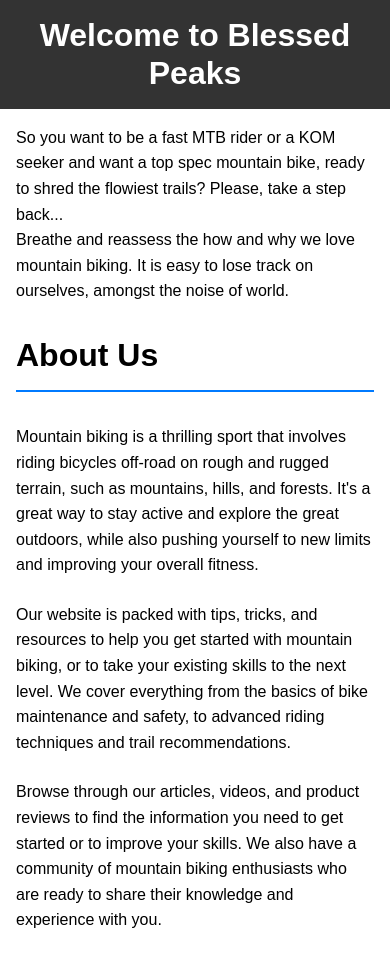
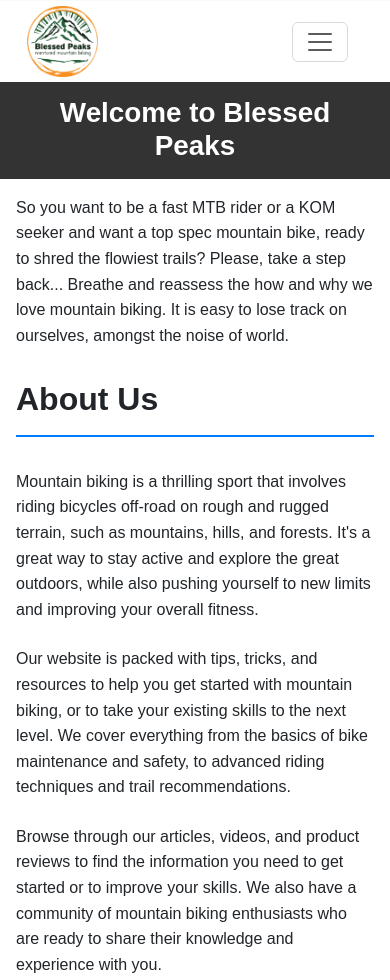
Before and after one commit to andrea-delpopolo/blessedpeaksgr, a plain HTML site: page index.html in a window 390 px wide. Shown: the top 980 px of the page. Drawn offline with nearby package versions, Linux system fonts and the light colour scheme.

Commit message:
add nav bar, style it and make it responsive

```diff
--- a/index.html
+++ b/index.html
@@ -1,94 +1,128 @@
 <!DOCTYPE html>
 <html>
     <head>
+        <meta charset="utf-8" />
+        <meta name="viewport" content="width=device-width, initial-scale=1" />
         <title>Blessed Peaks</title>
-    <style>
-        /* Global Styles */
-        body {
-          font-family: Arial, sans-serif;
-          font-size: 16px;
-          line-height: 1.6;
-          margin: 0;
-          padding: 0;
-        }
-        a {
-          color: #007aff;
-          text-decoration: none;
-        }
-        h1, h2, h3, h4, h5, h6 {
-          font-weight: bold;
-          line-height: 1.2;
-          margin: 0;
-          padding: 0;
-        }
-        p {
-          margin-bottom: 1.5em;
-        }
-        ul {
-          list-style: none;
-          margin: 0;
-          padding: 0;
-        }
-        /* Header Styles */
-        header {
-          background-color: #333;
-          color: #fff;
-          padding: 1em;
-          text-align: center;
-        }
-        /* Main Styles */
-        main {
-          max-width: 800px;
-          margin: 0 auto;
-          padding: 1em;
-        }
-        section {
-          margin-bottom: 2em;
-        }
-        h2 {
-          border-bottom: 2px solid #007aff;
-          font-size: 2em;
-          margin-bottom: 1em;
-          padding-bottom: 0.5em;
-        }
-        /* Footer Styles */
-        footer {
-          background-color: #f2f2f2;
-          border-top: 1px solid #ccc;
-          color: #333;
-          padding: 1em;
-          text-align: center;
-        }
-      </style>
+        <link
+            href="https://cdn.jsdelivr.net/npm/bootstrap@5.3.0-alpha3/dist/css/bootstrap.min.css"
+            rel="stylesheet"
+            integrity="sha384-KK94CHFLLe+nY2dmCWGMq91rCGa5gtU4mk92HdvYe+M/SXH301p5ILy+dN9+nJOZ"
+            crossorigin="anonymous"
+        />
+        <link rel="preconnect" href="https://fonts.googleapis.com" />
+        <link rel="preconnect" href="https://fonts.gstatic.com" crossorigin />
+        <link
+            href="https://fonts.googleapis.com/css2?family=Khand:wght@400;600;700&family=Roboto:wght@300;400&display=swap"
+            rel="stylesheet"
+        />
+        <link rel="stylesheet" href="style.css" />
     </head>
     <body>
+        <nav class="navbar navbar-expand-lg bg-body-tertiary">
+            <div class="container-fluid">
+                <a class="navbar-brand" href="#">
+                    <img src="images/logo.jpg" />
+                </a>
+                <button
+                    class="navbar-toggler"
+                    type="button"
+                    data-bs-toggle="collapse"
+                    data-bs-target="#navbarNav"
+                    aria-controls="navbarNav"
+                    aria-expanded="false"
+                    aria-label="Toggle navigation"
+                >
+                    <span class="navbar-toggler-icon"></span>
+                </button>
+                <div class="collapse navbar-collapse" id="navbarNav">
+                    <ul class="navbar-nav">
+                        <li class="nav-item">
+                            <a class="nav-link" aria-current="page" href="#"
+                                >Home</a
+                            >
+                        </li>
+                        <li class="nav-item">
+                            <a class="nav-link" href="#">Cycling training</a>
+                        </li>
+                        <li class="nav-item">
+                            <a class="nav-link" href="#">Guiding services</a>
+                        </li>
+                        <li class="nav-item">
+                            <a class="nav-link">Trail creation</a>
+                        </li>
+                    </ul>
+                </div>
+            </div>
+        </nav>
         <header>
             <h1>Welcome to Blessed Peaks</h1>
         </header>
         <main>
             <section>
-            So you want to be  a fast MTB rider or a KOM seeker and want a top spec mountain bike, ready to shred the flowiest trails?
-Please,  take a step back...</br>
-Breathe and reassess the how and why we love  mountain biking.
-It is easy to lose track on ourselves, amongst the noise of world.
+                So you want to be a fast MTB rider or a KOM seeker and want a
+                top spec mountain bike, ready to shred the flowiest trails?
+                Please, take a step back... Breathe and reassess the how and why
+                we love mountain biking. It is easy to lose track on ourselves,
+                amongst the noise of world.
             </section>
             <section>
                 <h2>About Us</h2>
-        <p>Mountain biking is a thrilling sport that involves riding bicycles off-road on rough and rugged terrain, such as mountains, hills, and forests. It's a great way to stay active and explore the great outdoors, while also pushing yourself to new limits and improving your overall fitness.</p>
-        <p>Our website is packed with tips, tricks, and resources to help you get started with mountain biking, or to take your existing skills to the next level. We cover everything from the basics of bike maintenance and safety, to advanced riding techniques and trail recommendations.</p>
-        <p>Browse through our articles, videos, and product reviews to find the information you need to get started or to improve your skills. We also have a community of mountain biking enthusiasts who are ready to share their knowledge and experience with you.</p>
+                <p>
+                    Mountain biking is a thrilling sport that involves riding
+                    bicycles off-road on rough and rugged terrain, such as
+                    mountains, hills, and forests. It's a great way to stay
+                    active and explore the great outdoors, while also pushing
+                    yourself to new limits and improving your overall fitness.
+                </p>
+                <p>
+                    Our website is packed with tips, tricks, and resources to
+                    help you get started with mountain biking, or to take your
+                    existing skills to the next level. We cover everything from
+                    the basics of bike maintenance and safety, to advanced
+                    riding techniques and trail recommendations.
+                </p>
+                <p>
+                    Browse through our articles, videos, and product reviews to
+                    find the information you need to get started or to improve
+                    your skills. We also have a community of mountain biking
+                    enthusiasts who are ready to share their knowledge and
+                    experience with you.
+                </p>
             </section>
         </main>
         <footer>
             <section>
                 <h2>Contact Us</h2>
-        <p>We're always happy to hear from fellow mountain biking enthusiasts! If you have any questions, feedback, or suggestions, please don't hesitate to get in touch with us.</p>
+                <p>
+                    We're always happy to hear from fellow mountain biking
+                    enthusiasts! If you have any questions, feedback, or
+                    suggestions, please don't hesitate to get in touch with us.
+                </p>
                 <ul>
-          <li>Email: <a href="mailto:blessedpeaks@gmail.com">blessedpeaks@gmail.com</a></li>
+                    <li>
+                        Email:
+                        <a href="mailto:blessedpeaks@gmail.com"
+                            >blessedpeaks@gmail.com</a
+                        >
+                    </li>
                     <li>Phone: +30 6974255534</li>
-          <li>Social Media: <a href="https://www.facebook.com/BlessedPeaks">Facebook</a>, <a href="https://www.instagram.com/blessedpeaks/">Instagram</a></li>
+                    <li>
+                        Social Media:
+                        <a href="https://www.facebook.com/BlessedPeaks"
+                            >Facebook</a
+                        >,
+                        <a href="https://www.instagram.com/blessedpeaks/"
+                            >Instagram</a
+                        >
+                    </li>
                 </ul>
             </section>
         </footer>
+        <script
+            src="https://cdn.jsdelivr.net/npm/bootstrap@5.3.0-alpha3/dist/js/bootstrap.bundle.min.js"
+            integrity="sha384-ENjdO4Dr2bkBIFxQpeoTz1HIcje39Wm4jDKdf19U8gI4ddQ3GYNS7NTKfAdVQSZe"
+            crossorigin="anonymous"
+        ></script>
     </body>
 </html>
--- /dev/null
+++ b/style.css
@@ -0,0 +1,102 @@
+:root {
+    --primary-color: #122a17;
+    --secondary-color: #215c35;
+    --styling-color: #f7911e;
+    --heading-font-family: "Khand", sans-serif;
+    --default-font-family: "Roboto", sans-serif;
+}
+
+/* Nav */
+img {
+    width: 110px;
+    margin-left: 110px;
+}
+.container-fluid {
+    background-color: white;
+    margin-top: -7px;
+    margin-bottom: -10px;
+}
+.navbar-nav {
+    position: relative;
+    left: 80px;
+}
+.nav-item {
+    font-size: 30px;
+    font-family: var(--heading-font-family);
+    margin: 0px 40px;
+}
+
+/* Global Styles */
+body {
+    font-family: Arial, sans-serif;
+    font-size: 16px;
+    line-height: 1.6;
+    margin: 0;
+    padding: 0;
+}
+a {
+    color: #007aff;
+    text-decoration: none;
+}
+h1,
+h2,
+h3,
+h4,
+h5,
+h6 {
+    font-weight: bold;
+    line-height: 1.2;
+    margin: 0;
+    padding: 0;
+}
+p {
+    margin-bottom: 1.5em;
+}
+ul {
+    list-style: none;
+    margin: 0;
+    padding: 0;
+}
+/* Header Styles */
+header {
+    background-color: #333;
+    color: #fff;
+    padding: 1em;
+    text-align: center;
+}
+/* Main Styles */
+main {
+    max-width: 800px;
+    margin: 0 auto;
+    padding: 1em;
+}
+section {
+    margin-bottom: 2em;
+}
+h2 {
+    border-bottom: 2px solid #007aff;
+    font-size: 2em;
+    margin-bottom: 1em;
+    padding-bottom: 0.5em;
+}
+/* Footer Styles */
+footer {
+    background-color: #f2f2f2;
+    border-top: 1px solid #ccc;
+    color: #333;
+    padding: 1em;
+    text-align: center;
+}
+@media (max-width: 900px) {
+    img {
+        width: 71px;
+        margin-left: 15px;
+    }
+    .nav-item {
+        font-size: 18px;
+        margin: -8px 0px;
+    }
+    .navbar-toggler {
+        margin-right: 30px;
+    }
+}
```
Also changed, not shown: images/logo.jpg (added), 1 other file. Lines whose indentation alone changed are shown as unchanged.
